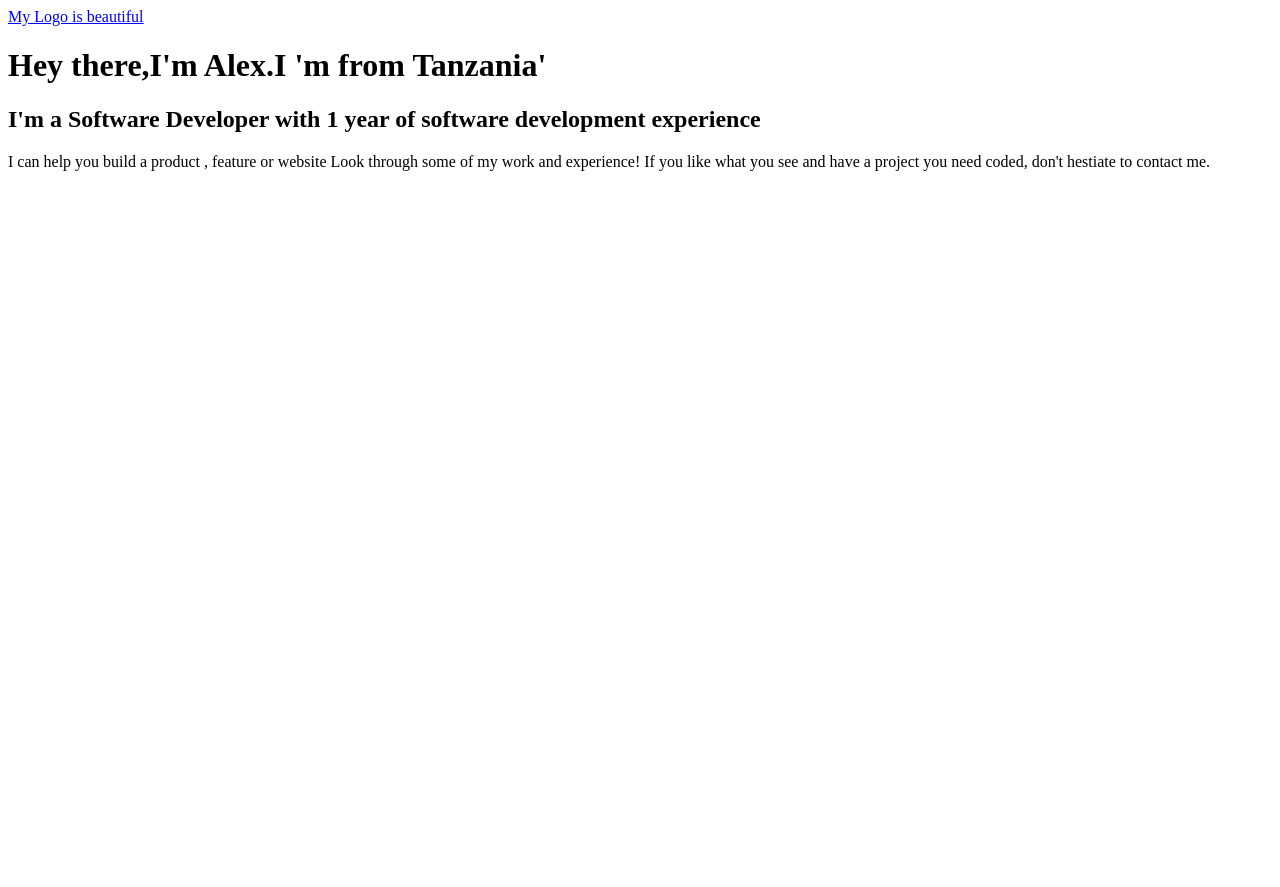
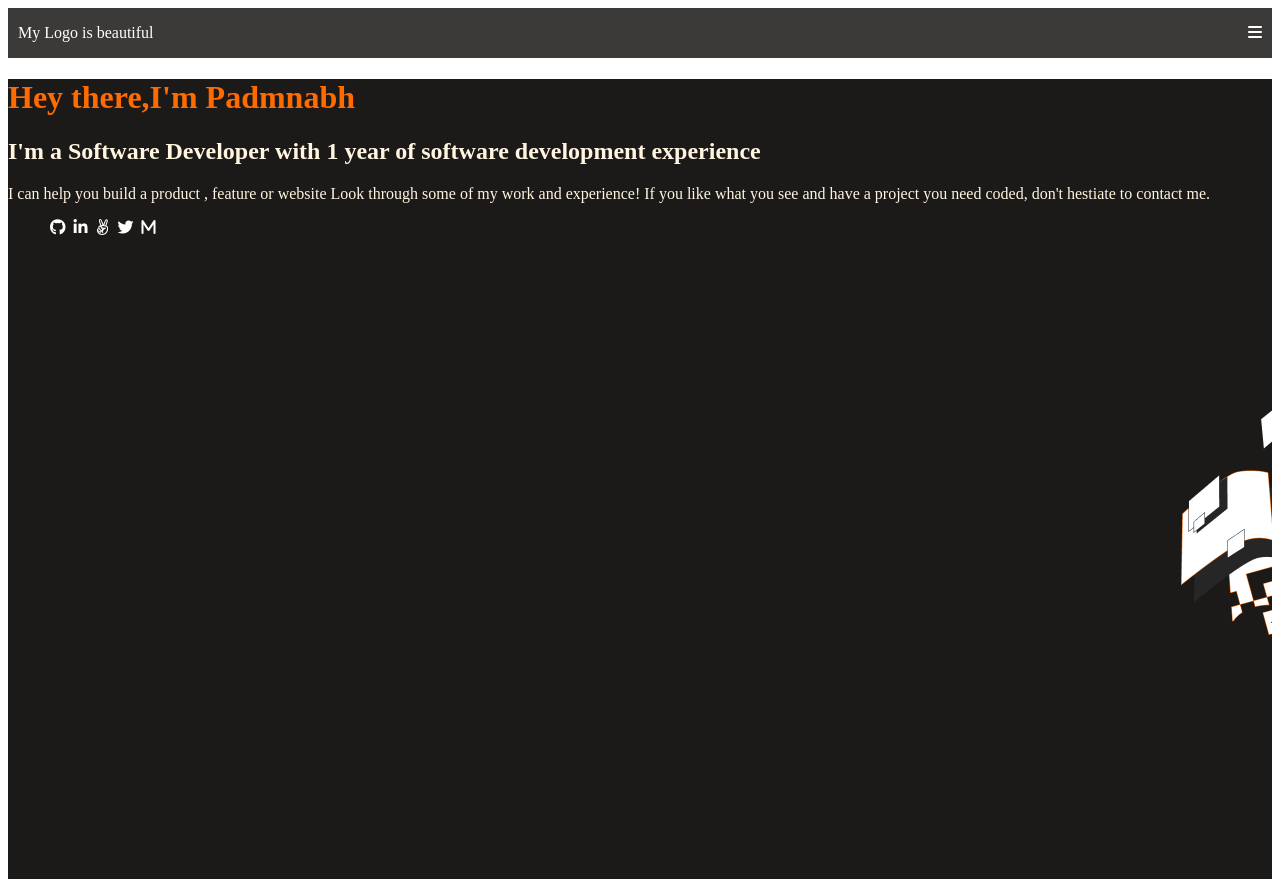
Before and after one commit to Padmnabhc/Portfolio, a website: page Portfolio Project/index.html in a window 1280 px wide. Before the commit the page ends 800 px from the top, so only its background shows below. Drawn offline with Linux system fonts and the light colour scheme.

Commit message:
I don't know

```diff
--- a/Portfolio Project/index.html
+++ b/Portfolio Project/index.html
@@ -9,14 +9,33 @@
 </head>
 <body>
 <header>
+    <a href="#" id="logo">My Logo is beautiful</a>
    <nav>
-        <a href="#" id="logo">My Logo is beautiful</a>
+    <ul class="navbar">
+        <li><a href="#"><i class="fa-solid fa-bars"></i></a></li>
+    </ul>
+
    </nav>
 </header>
-<h1>Hey there,I'm Alex.I 'm from Tanzania'
-</h1>
-<h2>I'm a Software Developer with 1 year of software development experience
-</h2>
-<p>I can help you build a product , feature or website Look through some of my work and experience! If you like what you see and have a project you need coded, don't hestiate to contact me.</p>
+
+<main>
+    <div id="welcome">
+        <h1>Hey there,I'm Padmnabh</h1>
+        <h2>I'm a Software Developer with 1 year of software development experience</h2>
+        <p>I can help you build a product , feature or website Look through some of my work and experience! If you like what you see and have a project you need coded, don't hestiate to contact me.</p>
+        <ul class="social-media">
+            <li><a href="#"><i class="fa-brands fa-github"></i></a></li>
+            <li><a href="#"><i class="fa-brands fa-linkedin-in"></i></a></li>
+            <li><a href="#"><i class="fa-brands fa-angellist"></i></a></li>
+            <li><a href="#"><i class="fa-brands fa-twitter"></i></a></li>
+            <li><a href="#"><i class="fa-solid fa-m"></i></a></li>
+        </ul>
+    </div>
+
+
+</main>
+
+
+<script src="https://kit.fontawesome.com/4e5bc16f7d.js" crossorigin="anonymous"></script>
 </body>
 </html>
--- a/Portfolio Project/style.css
+++ b/Portfolio Project/style.css
@@ -1,3 +1,54 @@
 #logo {
-  color: blue;
+  color:white;
+  text-decoration: none;
+  margin-left: 10px;
 }
+
+header {
+  display: flex;
+  justify-content: space-between;
+  align-items: center;
+  background-color: #3c3a39;
+}
+
+.navbar {
+  list-style: none;
+  padding: 0;
+  margin-right: 10px;
+}
+
+.navbar li a {
+  color: white;
+}
+
+#welcome {
+  background-color: #1c1a19;
+  background-image: url("images/illustration-header-mobile.png");
+  background-repeat: no-repeat;
+  background-position: 100%,100%;
+  height: 100vh;
+
+}
+
+#welcome h1 {
+  color: #ff6b00;
+}
+#welcome h2 {
+ color: #fff5e1;
+}
+#welcome p {
+  color:#fff5e1;
+}
+.social-media {
+   list-style: none;
+   color: white;
+
+}
+.social-media li {
+  display:inline-block;
+}
+
+.social-media li a {
+  color:white;
+  margin:2px;
+}
```
Also changed, not shown: Portfolio Project/images/illustration-header-mobile.png (added).
